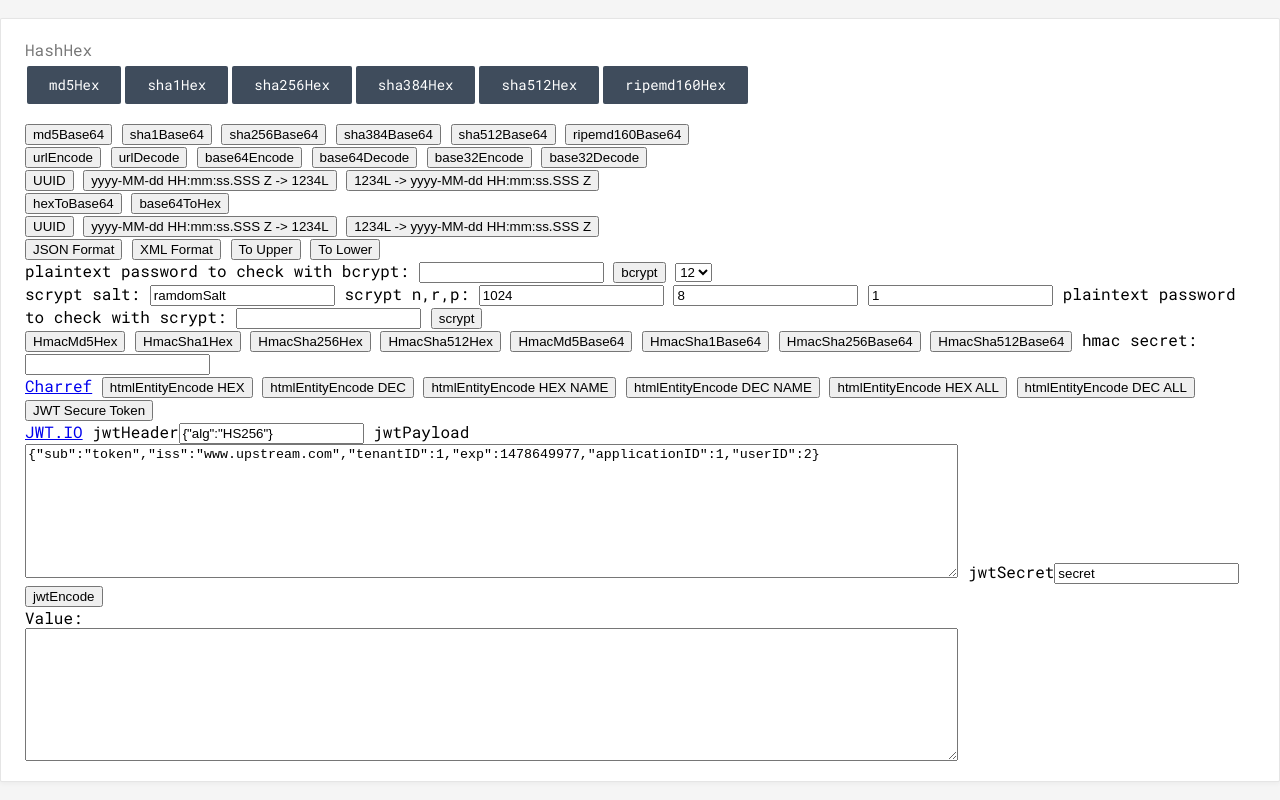
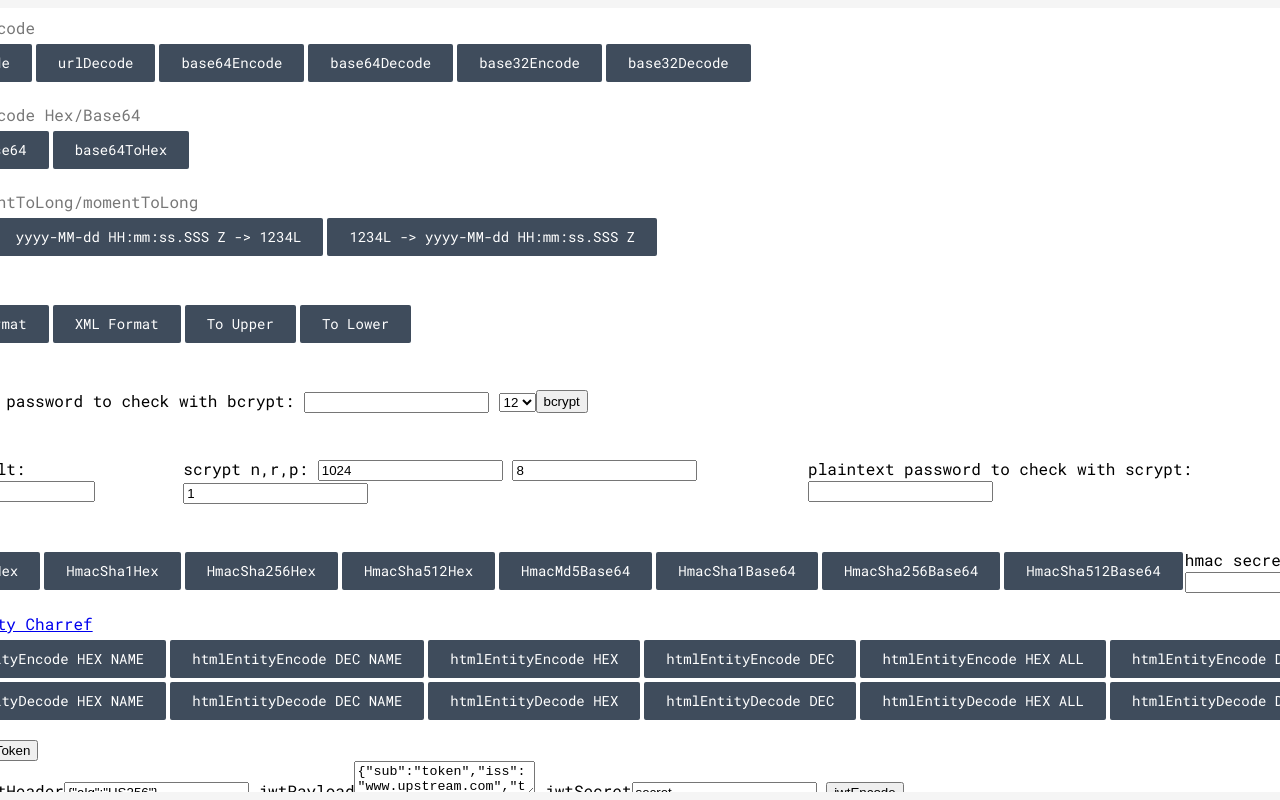
Before and after one commit to peeeto/transcoderng, a website: page assets/templates/index.html in a window 1280 px wide. Drawn offline with Linux system fonts and the light colour scheme; files that its build step writes are made by us from their sources.

Commit message:
add style

```diff
--- a/assets/templates/index.html
+++ b/assets/templates/index.html
@@ -28,170 +28,113 @@
             <a href="#" class="btn" id="ripemd160Hex" onclick="encode(getPanel(), CryptoJS.RIPEMD160, CryptoJS.enc.Hex)"><span>ripemd160Hex</span></a>
         </div>
     </div>
-    <div id="hashBase64" class="row">
-        <div class="btn-group">
-            <input id="md5Base64" type="button" value="md5Base64"
-                   onclick="encode(getPanel(), CryptoJS.MD5, CryptoJS.enc.Base64)"
-                   title="echo -n 'text to be encrypted' | openssl md5 -binary | openssl base64"/>
-            <input id="sha1Base64" type="button" value="sha1Base64"
-                   onclick="encode(getPanel(), CryptoJS.SHA1, CryptoJS.enc.Base64)"/>
-            <input id="sha256Base64" type="button" value="sha256Base64"
-                   onclick="encode(getPanel(), CryptoJS.SHA256, CryptoJS.enc.Base64)"/>
-            <input id="sha384Base64" type="button" value="sha384Base64"
-                   onclick="encode(getPanel(), CryptoJS.SHA384, CryptoJS.enc.Base64)"/>
-            <input id="sha512Base64" type="button" value="sha512Base64"
-                   onclick="encode(getPanel(), CryptoJS.SHA512, CryptoJS.enc.Base64)"/>
-            <input id="ripemd160Base64" type="button" value="ripemd160Base64"
-                   onclick="encode(getPanel(), CryptoJS.RIPEMD160, CryptoJS.enc.Base64)"/>
+    <!--                   title="echo -n 'text to be encrypted' | openssl md5 -binary | openssl base64"/>-->
+    <div class="actions">
+        <div class="actions-title">HashBase64</div>
+        <div class="actions-content">
+            <a href='#' class="btn" id="md5Base64" onclick="encode(getPanel(), CryptoJS.MD5, CryptoJS.enc.Base64)"><span>md5Base64</span></a>
+            <a href='#' class="btn" id="sha1Base64" onclick="encode(getPanel(), CryptoJS.SHA1, CryptoJS.enc.Base64)"><span>sha1Base64</span></a>
+            <a href='#' class="btn" id="sha256Base64" onclick="encode(getPanel(), CryptoJS.SHA256, CryptoJS.enc.Base64)"><span>sha256Base64</span></a>
+            <a href='#' class="btn" id="sha384Base64" onclick="encode(getPanel(), CryptoJS.SHA384, CryptoJS.enc.Base64)"><span>sha384Base64</span></a>
+            <a href='#' class="btn" id="sha512Base64" onclick="encode(getPanel(), CryptoJS.SHA512, CryptoJS.enc.Base64)"><span>sha512Base64</span></a>
+            <a href='#' class="btn" id="ripemd160Base64" onclick="encode(getPanel(), CryptoJS.RIPEMD160, CryptoJS.enc.Base64)"><span>ripemd160Base64</span></a>
         </div>
     </div>
-    <div id="encodeDecode" class="row">
-        <div class="btn-group">
-            <input id="urlEncode" type="button" value="urlEncode" onclick="encode(getPanel(), encodeURIComponent)"/>
-            <input id="urlDecode" type="button" value="urlDecode" onclick="encode(getPanel(), decodeURIComponent)"/>
-            <input id="base64Encode" type="button" value="base64Encode"
-                   onclick="encode(getPanel(), base64Encode )"/>
-            <input id="base64Decode" type="button" value="base64Decode" onclick="encode(getPanel(), base64Decode)"/>
-            <input id="base32Encode" type="button" value="base32Encode"
-                   onclick="encode(getPanel(), CryptoJS.enc.Utf8.parse, CryptoJS.enc.Base32)"/>
-            <input id="base32Decode" type="button" value="base32Decode"
-                   onclick="encode(getPanel(), CryptoJS.enc.Base32.parse, CryptoJS.enc.Utf8)"/>
+    <div class="actions">
+        <div class="actions-title">Encode/Decode</div>
+        <div class="actions-content">
+            <a href="#" class="btn" id="urlEncode" onclick="encode(getPanel(), encodeURIComponent)"><span>urlEncode</span></a>
+            <a href="#" class="btn" id="urlDecode" onclick="encode(getPanel(), decodeURIComponent)"><span>urlDecode</span></a>
+            <a href="#" class="btn" id="base64Encode" onclick="encode(getPanel(), base64Encode )"><span>base64Encode</span></a>
+            <a href="#" class="btn" id="base64Decode" onclick="encode(getPanel(), base64Decode)"><span>base64Decode</span></a>
+            <a href="#" class="btn" id="base32Encode" onclick="encode(getPanel(), CryptoJS.enc.Utf8.parse, CryptoJS.enc.Base32)"><span>base32Encode</span></a>
+            <a href="#" class="btn" id="base32Decode" onclick="encode(getPanel(), CryptoJS.enc.Base32.parse, CryptoJS.enc.Utf8)"><span>base32Decode</span></a>
         </div>
     </div>
-    <div id="ids" class="row">
-        <div class="btn-group">
-            <input id="UUID" type="button" value="UUID" onclick="encode(getPanel(), guid)"/>
-            <input id="momentToLong" type="button" value="yyyy-MM-dd HH:mm:ss.SSS Z -> 1234L"
-                   onclick="encode(getPanel(), stringToMillis)"/>
-            <input id="longToMoment" type="button" value="1234L -> yyyy-MM-dd HH:mm:ss.SSS Z"
-                   onclick="encode(getPanel(), millisToString)"/>
+    <div class="actions">
+        <div class="actions-title">Encode/Decode Hex/Base64</div>
+        <div class="actions-content">
+            <a href="#" class="btn" id="hexToBase64" onclick="encode(getPanel(), CryptoJS.enc.Hex.parse, CryptoJS.enc.Base64)"><span>hexToBase64</span></a>
+            <a href="#" class="btn" id="base64ToHex" onclick="encode(getPanel(), function(str){return CryptoJS.enc.Base64.parse(str);}, CryptoJS.enc.Hex)"><span>base64ToHex</span></a>
         </div>
     </div>
-    <div id="hexBase" class="row">
-        <div class="btn-group">
-            <!--<div class="col-md-8">-->
-            <input id="hexToBase64" type="button" value="hexToBase64"
-                   onclick="encode(getPanel(), CryptoJS.enc.Hex.parse, CryptoJS.enc.Base64)"/>
-            <!--</div>-->
-            <!--<div class="col-md-4">-->
-            <input id="base64ToHex" type="button" value="base64ToHex"
-                   onclick="encode(getPanel(), function(str){return CryptoJS.enc.Base64.parse(str);}, CryptoJS.enc.Hex)"/>
-            <!--</div>-->
+    <div class="actions">
+        <div class="actions-title">UUID/momentToLong/momentToLong</div>
+        <div class="actions-content">
+            <a href="#" class="btn" id="UUID" onclick="encode(getPanel(), guid)"><span>UUID</span></a>
+            <a href="#" class="btn" id="momentToLong" onclick="encode(getPanel(), stringToMillis)"><span>yyyy-MM-dd HH:mm:ss.SSS Z -> 1234L</span></a>
+            <a href="#" class="btn" id="longToMoment" onclick="encode(getPanel(), millisToString)"><span>1234L -> yyyy-MM-dd HH:mm:ss.SSS Z</span></a>
         </div>
     </div>
-    <div id="ids" class="row">
-        <div class="btn-group">
-            <input id="UUID" type="button" value="UUID" onclick="encode(getPanel(), guid)"/>
-            <input id="momentToLong" type="button" value="yyyy-MM-dd HH:mm:ss.SSS Z -> 1234L"
-                   onclick="encode(getPanel(), stringToMillis)"/>
-            <input id="longToMoment" type="button" value="1234L -> yyyy-MM-dd HH:mm:ss.SSS Z"
-                   onclick="encode(getPanel(), millisToString)"/>
+    <div class="actions">
+        <div class="actions-title">Format</div>
+        <div class="actions-content">
+            <a href="#" class="btn" id="jsonFormat" onclick="encode(getPanel(), jsonFormat)"><span>JSON Format</span></a>
+            <a href="#" class="btn" id="xmlFormat" onclick="encode(getPanel(), xmlFormat)"><span>XML Format</span></a>
+            <a href="#" class="btn" id="toUpper" onclick="encode(getPanel(), toUpperCase)"><span>To Upper</span></a>
+            <a href="#" class="btn" id="toLower" onclick="encode(getPanel(), toLowerCase)"><span>To Lower</span></a>
         </div>
     </div>
-    <div id="format" class="row">
-        <div class="btn-group">
-            <input id="jsonFormat" type="button" value="JSON Format" onclick="encode(getPanel(), jsonFormat)"/>
-            <input id="xmlFormat" type="button" value="XML Format" onclick="encode(getPanel(), xmlFormat)"/>
-            <input id="toUpper" type="button" value="To Upper"
-                   onclick="encode(getPanel(), toUpperCase)"/>
-            <input id="toLower" type="button" value="To Lower"
-                   onclick="encode(getPanel(), toLowerCase)"/>
+    <div class="actions">
+        <div class="actions-title">Bcrypt</div>
+        <div class="actions-content">
+            <label>plaintext password to check with bcrypt:
+                <input id="bcryptPass" type="text" value="" title="plaintext password to check with bcrypt"/>
+                <select id="bcryptRounds"></select>
+            </label>
+            <input id="bcrypt" type="button" value="bcrypt"
+                   onclick="bc( $('#bcryptPass').val(), getPanel().val(), $('#bcryptRounds').val(), function (res) { getPanel().val(res);}, function (res) { alert('Password and Hash are: ' + (!!res ? 'OK' : 'NOT ok'));},function (err) { alert('Hash does not contain Salt to check: ' + err)})"/>
         </div>
     </div>
-    <div id="bcrypts" class="row">
-        <div class="btn-group">
-            <label>plaintext password to check with bcrypt:
-                <input id="bcryptPass" type="text" value="" title="plaintext password to check with bcrypt"/>
-            </label>
-            <input id="bcrypt" type="button" value="bcrypt"
-                   onclick="bc(
-                       $('#bcryptPass').val(),
-                        getPanel().val(),
-                       $('#bcryptRounds').val(),
-                       function (res) { getPanel().val(res);},
-                       function (res) { alert('Password and Hash are: ' + (!!res ? 'OK' : 'NOT ok'));},
-                       function (err) { alert('Hash does not contain Salt to check: ' + err)}
-                        )"/>
-            <select id="bcryptRounds"></select>
-        </div>
-    </div>
-    <div id="scrypts" class="row">
-        <div class="btn-group">
+    <div class="actions">
+        <div class="actions-title">Scrypt</div>
+        <div class="actions-content">
             <label>scrypt salt:
                 <input id="scryptSalt" type="text" value="ramdomSalt">
             </label>
             <label>scrypt n,r,p:
-                <input id="scryptN" type="text" value="1024"
-                       title="must be a power of two, 2^14=16384, 2^20=1048576">
+                <input id="scryptN" type="text" value="1024" title="must be a power of two, 2^14=16384, 2^20=1048576">
                 <input id="scryptR" type="text" value="8">
                 <input id="scryptP" type="text" value="1">
             </label>
-            <label>plaintext password to check with scrypt:
-                <input id="scryptPass" type="text" value="" title="plaintext password to check with scrypt"/>
-            </label>
-            <input id="scrypt" type="button" value="scrypt"
-                   onclick="getPanel().val(sc($('#scryptPass').val(), getPanel().val(), $('#scryptSalt').val(), $('#scryptN').val(), $('#scryptR').val(), $('#scryptP').val()))"/>
+            <label>plaintext password to check with scrypt: <input id="scryptPass" type="text" value="" title="plaintext password to check with scrypt"/> </label>
+            <input id="scrypt" type="button" value="scrypt" onclick="getPanel().val(sc($('#scryptPass').val(), getPanel().val(), $('#scryptSalt').val(), $('#scryptN').val(), $('#scryptR').val(), $('#scryptP').val()))"/>
         </div>
     </div>
-    <div id="hmacs" class="row">
-        <div class="btn-group">
-            <input id="HmacMd5Hex" type="button" value="HmacMd5Hex"
-                   onclick="encode(getPanel(), function(str){return CryptoJS.HmacMD5(str, $('#HmacSecret').val());}, CryptoJS.enc.Hex)"/>
-            <input id="HmacSha1Hex" type="button" value="HmacSha1Hex"
-                   onclick="encode(getPanel(), function(str){return CryptoJS.HmacSHA1(str, $('#HmacSecret').val());}, CryptoJS.enc.Hex)"/>
-            <input id="HmacSha256Hex" type="button" value="HmacSha256Hex"
-                   onclick="encode(getPanel(), function(str){return CryptoJS.HmacSHA256(str, $('#HmacSecret').val());}, CryptoJS.enc.Hex)"/>
-            <input id="HmacSha512Hex" type="button" value="HmacSha512Hex"
-                   onclick="encode(getPanel(), function(str){return CryptoJS.HmacSHA512(str, $('#HmacSecret').val());}, CryptoJS.enc.Hex)"/>
-            <!--</div>-->
-            <!--<div id="cEight">-->
-            <input id="HmacMd5Base64" type="button" value="HmacMd5Base64"
-                   onclick="encode(getPanel(), function(str){return CryptoJS.HmacMD5(str, $('#HmacSecret').val());}, CryptoJS.enc.Base64)"/>
-            <input id="HmacSha1Base64" type="button" value="HmacSha1Base64"
-                   onclick="encode(getPanel(), function(str){return CryptoJS.HmacSHA1(str, $('#HmacSecret').val());}, CryptoJS.enc.Base64)"/>
-            <input id="HmacSha256Base64" type="button" value="HmacSha256Base64"
-                   onclick="encode(getPanel(), function(str){return CryptoJS.HmacSHA256(str, $('#HmacSecret').val());}, CryptoJS.enc.Base64)"/>
-            <input id="HmacSha512Base64" type="button" value="HmacSha512Base64"
-                   onclick="encode(getPanel(), function(str){return CryptoJS.HmacSHA512(str, $('#HmacSecret').val());}, CryptoJS.enc.Base64)"/>
+    <div class="actions">
+        <div class="actions-title">Scrypt</div>
+        <div class="actions-content">
+            <a href="#" class="btn" id="HmacMd5Hex" onclick="encode(getPanel(), function(str){return CryptoJS.HmacMD5(str, $('#HmacSecret').val());}, CryptoJS.enc.Hex)"><span>HmacMd5Hex</span></a>
+            <a href="#" class="btn" id="HmacSha1Hex" onclick="encode(getPanel(), function(str){return CryptoJS.HmacSHA1(str, $('#HmacSecret').val());}, CryptoJS.enc.Hex)"><span>HmacSha1Hex</span></a>
+            <a href="#" class="btn" id="HmacSha256Hex" onclick="encode(getPanel(), function(str){return CryptoJS.HmacSHA256(str, $('#HmacSecret').val());}, CryptoJS.enc.Hex)"><span>HmacSha256Hex</span></a>
+            <a href="#" class="btn" id="HmacSha512Hex" onclick="encode(getPanel(), function(str){return CryptoJS.HmacSHA512(str, $('#HmacSecret').val());}, CryptoJS.enc.Hex)"><span>HmacSha512Hex</span></a>
+            <a href="#" class="btn" id="HmacMd5Base64" onclick="encode(getPanel(), function(str){return CryptoJS.HmacMD5(str, $('#HmacSecret').val());}, CryptoJS.enc.Base64)"><span>HmacMd5Base64</span></a>
+            <a href="#" class="btn" id="HmacSha1Base64" onclick="encode(getPanel(), function(str){return CryptoJS.HmacSHA1(str, $('#HmacSecret').val());}, CryptoJS.enc.Base64)"><span>HmacSha1Base64</span></a>
+            <a href="#" class="btn" id="HmacSha256Base64" onclick="encode(getPanel(), function(str){return CryptoJS.HmacSHA256(str, $('#HmacSecret').val());}, CryptoJS.enc.Base64)"><span>HmacSha256Base64</span></a>
+            <a href="#" class="btn" id="HmacSha512Base64" onclick="encode(getPanel(), function(str){return CryptoJS.HmacSHA512(str, $('#HmacSecret').val());}, CryptoJS.enc.Base64)"><span>HmacSha512Base64</span></a>
             <label>hmac secret:<input id="HmacSecret" type="text" value="" title="hmac secret"/> </label>
         </div>
     </div>
-    <div id="htmlEntity" class="row">
-        <a href="https://dev.w3.org/html5/html-author/charref">Charref</a>
-        <input id="htmlEntityEncodeHex" type="button" value="htmlEntityEncode HEX"
-               onclick="encode(getPanel(), he.encode, CryptoJS.enc.Utf8)"/>
-        <input id="htmlEntityEncodeDec" type="button" value="htmlEntityEncode DEC"
-               onclick="encode(getPanel(), function(str){
-                     return he.encode(str, {
-                        'decimal': true
-                     });
-                   }, CryptoJS.enc.Utf8)"/>
-        <input id="htmlEntityEncodeHexName" type="button" value="htmlEntityEncode HEX NAME"
-               onclick="encode(getPanel(), function(str){
-                     return he.encode(str, {
-                        'useNamedReferences': true
-                     });
-                   }, CryptoJS.enc.Utf8)"/>
-        <input id="htmlEntityEncodeDecName" type="button" value="htmlEntityEncode DEC NAME"
-               onclick="encode(getPanel(), function(str){
-                     return he.encode(str, {
-                        'useNamedReferences': true,
-                        'decimal': true
-                     });
-                   }, CryptoJS.enc.Utf8)"/>
-        <input id="htmlEntityEncodeHexEverything" type="button" value="htmlEntityEncode HEX ALL"
-               onclick="encode(getPanel(), function(str){
-                     return he.encode(str, {
-                        'encodeEverything': true,
-                     });
-                   }, CryptoJS.enc.Utf8)"/>
-        <input id="htmlEntityEncodeDecEverything" type="button" value="htmlEntityEncode DEC ALL"
-               onclick="encode(getPanel(), function(str){
-                     return he.encode(str, {
-                        'encodeEverything': true,
-                        'decimal': true
-                     });
-                   }, CryptoJS.enc.Utf8)"/>
+    <div class="actions">
+        <div class="actions-title">
+            <a href="https://dev.w3.org/html5/html-author/charref"><span>Html Entity Charref</span></a>
+        </div>
+        <div class="actions-content">
+            <a href="#" class="btn" id="htmlEntityEncodeHexName" type="button" onclick="encode(getPanel(), function(str){ return he.encode(str, { 'useNamedReferences': true }); }, CryptoJS.enc.Utf8)"><span>htmlEntityEncode HEX NAME</span></a>
+            <a href="#" class="btn" id="htmlEntityEncodeDecName" type="button" onclick="encode(getPanel(), function(str){ return he.encode(str, { 'useNamedReferences': true, 'decimal': true }); }, CryptoJS.enc.Utf8)"><span>htmlEntityEncode DEC NAME</span></a>
+            <a href="#" class="btn" id="htmlEntityEncodeHex" type="button" onclick="encode(getPanel(), he.encode, CryptoJS.enc.Utf8)"><span>htmlEntityEncode HEX</span></a>
+            <a href="#" class="btn" id="htmlEntityEncodeDec" type="button" onclick="encode(getPanel(), function(str){ return he.encode(str, { 'decimal': true }); }, CryptoJS.enc.Utf8)"><span>htmlEntityEncode DEC</span></a>
+            <a href="#" class="btn" id="htmlEntityEncodeHexEverything" type="button" onclick="encode(getPanel(), function(str){ return he.encode(str, { 'encodeEverything': true, }); }, CryptoJS.enc.Utf8)"><span>htmlEntityEncode HEX ALL</span></a>
+            <a href="#" class="btn" id="htmlEntityEncodeDecEverything" type="button" onclick="encode(getPanel(), function(str){ return he.encode(str, { 'encodeEverything': true, 'decimal': true }); }, CryptoJS.enc.Utf8)"><span>htmlEntityEncode DEC ALL</span></a>
+        </div>
+        <div class="actions-content">
+            <a href="#" class="btn" id="htmlEntityDecodeHexName" type="button" onclick="encode(getPanel(), function(str){ return he.decode(str, { 'useNamedReferences': true }); }, CryptoJS.enc.Utf8)"><span>htmlEntityDecode HEX NAME</span></a>
+            <a href="#" class="btn" id="htmlEntityDecodeDecName" type="button"  onclick="encode(getPanel(), function(str){ return he.decode(str, { 'useNamedReferences': true, 'decimal': true }); }, CryptoJS.enc.Utf8)"><span>htmlEntityDecode DEC NAME</span></a>
+            <a href="#" class="btn" id="htmlEntityDecodeHex" type="button" onclick="encode(getPanel(), he.decode, CryptoJS.enc.Utf8)"><span>htmlEntityDecode HEX</span></a>
+            <a href="#" class="btn" id="htmlEntityDecodeDec" type="button" onclick="encode(getPanel(), function(str){ return he.decode(str, { 'decimal': true }); }, CryptoJS.enc.Utf8)"><span>htmlEntityDecode DEC</span></a>
+            <a href="#" class="btn" id="htmlEntityDecodeHexEverything" type="button" onclick="encode(getPanel(), function(str){ return he.decode(str, { 'decodeEverything': true, }); }, CryptoJS.enc.Utf8)"><span>htmlEntityDecode HEX ALL</span></a>
+            <a href="#" class="btn" id="htmlEntityDecodeDecEverything" type="button" onclick="encode(getPanel(), function(str){ return he.decode(str, { 'decodeEverything': true, 'decimal': true }); }, CryptoJS.enc.Utf8)"><span>htmlEntityDecode DEC ALL</span></a>
+        </div>
     </div>
     <div id="jwt-button" class="row">
         <button type="button" data-toggle="collapse" data-target="#jwt">JWT Secure Token</button>
@@ -199,15 +142,9 @@
     <div id="jwt" class="row; collapse">
         <a href="https://jwt.io/">JWT.IO</a>
         <label>jwtHeader<input id="jwtHeader" type="text" value='{"alg":"HS256"}' title="must be valid jwt header"/></label>
-        <label>jwtPayload<textarea id="jwtPayload" name="jwtPayload"
-                                   style="width: 70em; height:10em">{"sub":"token","iss":"www.upstream.com","tenantID":1,"exp":1478649977,"applicationID":1,"userID":2}</textarea></label>
+        <label>jwtPayload<textarea id="jwtPayload" name="jwtPayload">{"sub":"token","iss":"www.upstream.com","tenantID":1,"exp":1478649977,"applicationID":1,"userID":2}</textarea></label>
         <label>jwtSecret<input id="jwtSecret" type="text" value='secret' title='secret to sign jwt'/></label>
-        <input id="jwtEncode" type="button" value="jwtEncode"
-               onclick="encode(getPanel(), function(str){return jwtPrapare(
-                           $('#jwtHeader').val(),
-                           $('#jwtPayload').val(),
-                           $('#jwtSecret').val()
-                           );}, CryptoJS.enc.Utf8)"/>
+        <input id="jwtEncode" type="button" value="jwtEncode" onclick="encode(getPanel(), function(str){return jwtPrapare( $('#jwtHeader').val(), $('#jwtPayload').val(), $('#jwtSecret').val() );}, CryptoJS.enc.Utf8)"/>
     </div>
 
     <div id="panels" class="row">
@@ -220,15 +157,15 @@
     </div>
 </div>
 <script>
-    //        var editor = CodeMirror.fromTextArea(document.getElementById("panel"), {
-    //            lineNumbers: true,
-    //            matchBrackets: true
-    //        });
+    // var editor = CodeMirror.fromTextArea(document.getElementById("panel"), {
+    // lineNumbers: true,
+    // matchBrackets: true
+    // });
     // var btnFn = function () {
-    //     $(this)
-    //         .addClass("btn")
-    //         .addClass('btn-default')
-    //     ;
+    // $(this)
+    // .addClass("btn")
+    // .addClass('btn-default')
+    // ;
     // };
     // $("input[type='button']").each(btnFn);
     // $("button").each(btnFn)
```
